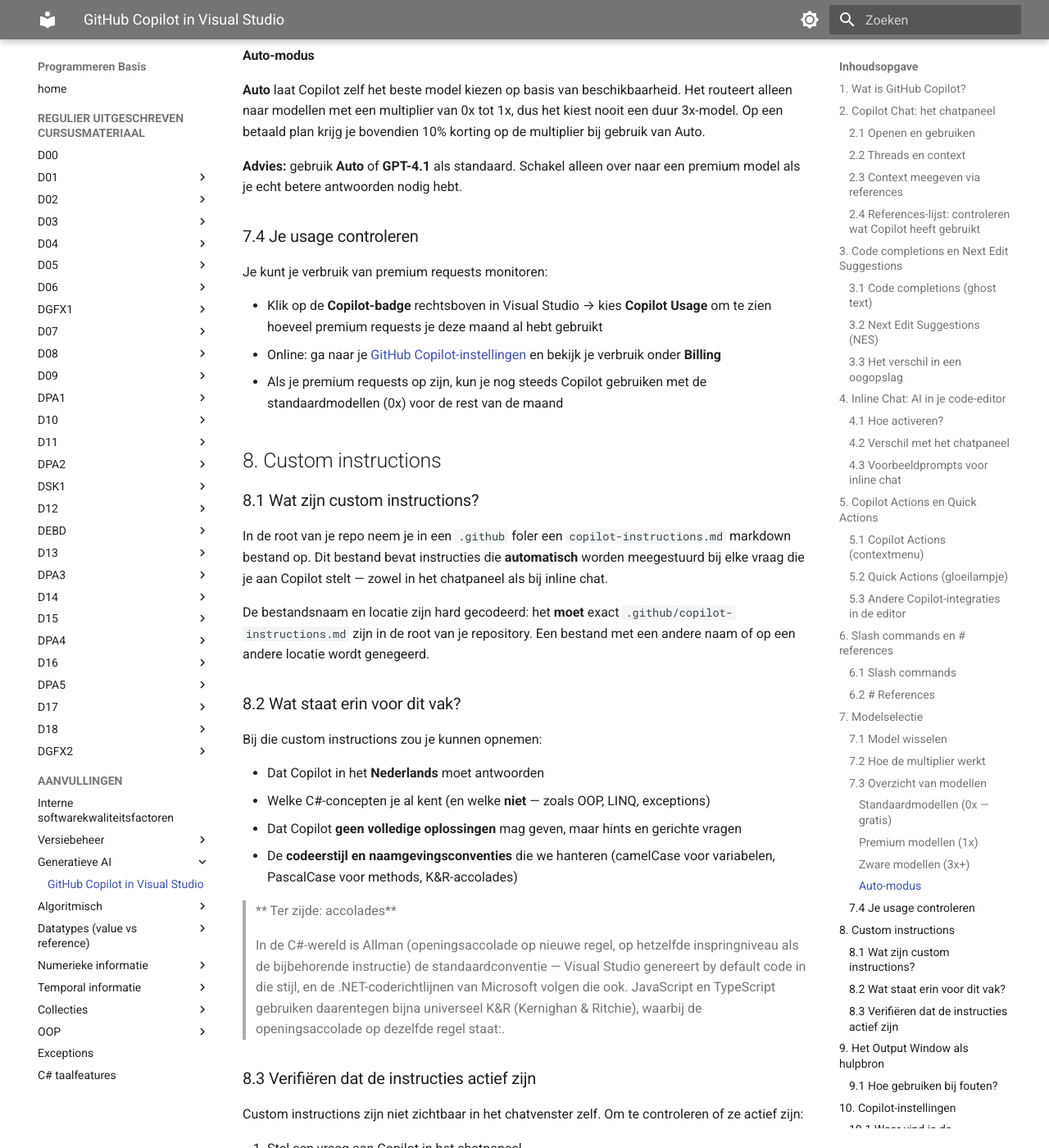
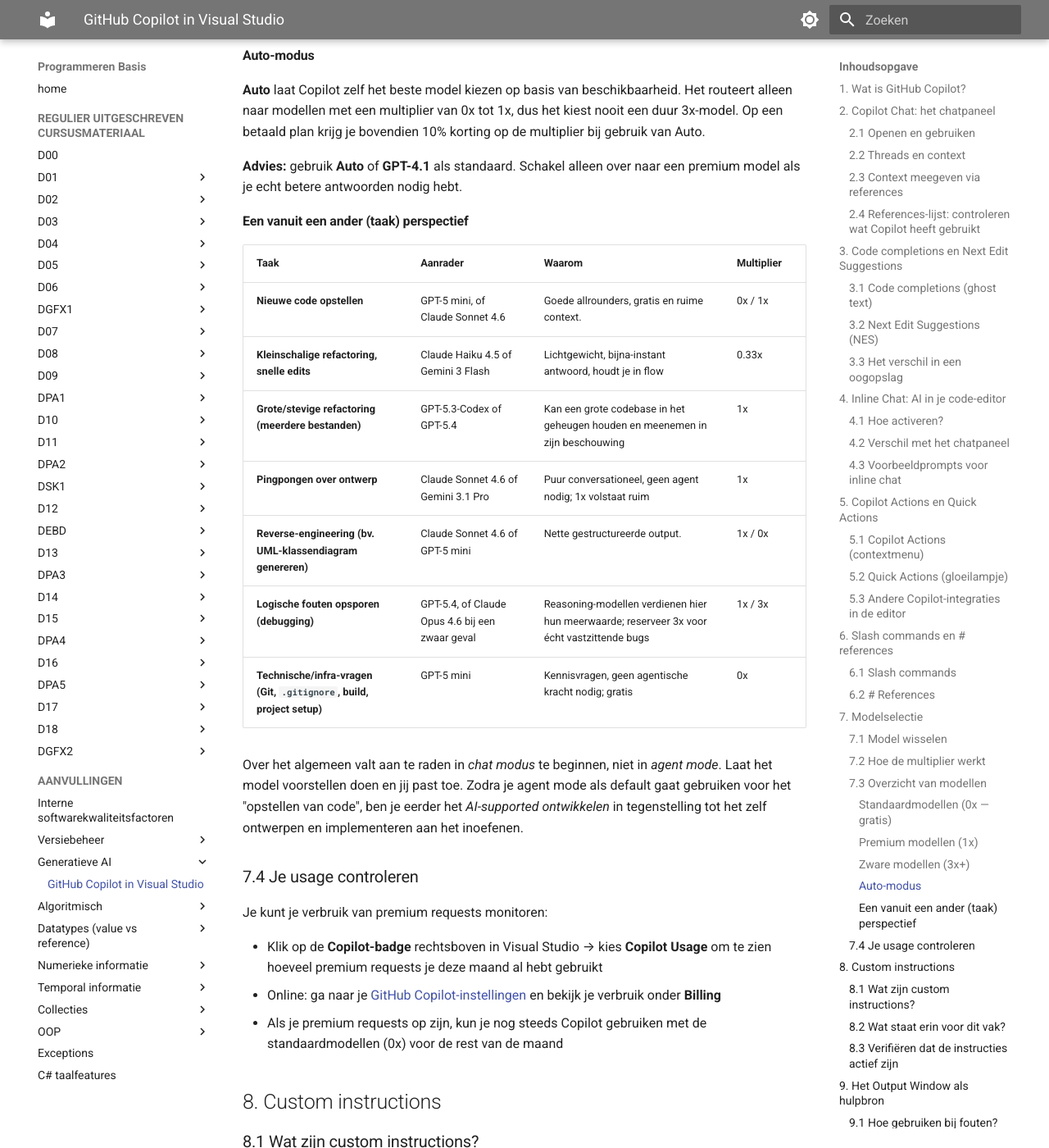
Before and after one commit to GRAD-PRG/PB, an MkDocs documentation site: the page built from docs/Aanvulling - GitHub Copilot in Visual Studio.md, in a window 1280 px wide and 1400 px high, scrolled down 7742 px. Shown: the whole window at 82% size. Built offline with MkDocs 1.6.1 and Material for MkDocs 9.7.7, drawn with Linux system fonts in a browser that asks for light colours.

Commit message:
update over verschillende LLM modellen

```diff
--- a/docs/Aanvulling - GitHub Copilot in Visual Studio.md
+++ b/docs/Aanvulling - GitHub Copilot in Visual Studio.md
@@ -239,6 +239,20 @@
 
 **Advies:** gebruik **Auto** of **GPT-4.1** als standaard. Schakel alleen over naar een premium model als je echt betere antwoorden nodig hebt.
 
+#### Een vanuit een ander (taak) perspectief
+
+| Taak | Aanrader | Waarom | Multiplier |
+|---|---|---|---|
+| **Nieuwe code opstellen** | GPT-5 mini, of Claude Sonnet 4.6 | Goede allrounders, gratis en ruime context. | 0x / 1x |
+| **Kleinschalige refactoring, snelle edits** | Claude Haiku 4.5 of Gemini 3 Flash | Lichtgewicht, bijna-instant antwoord, houdt je in flow | 0.33x |
+| **Grote/stevige refactoring (meerdere bestanden)** | GPT-5.3-Codex of GPT-5.4 | Kan een grote codebase in het geheugen houden en meenemen in zijn beschouwing | 1x |
+| **Pingpongen over ontwerp** | Claude Sonnet 4.6 of Gemini 3.1 Pro | Puur conversationeel, geen agent nodig; 1x volstaat ruim | 1x |
+| **Reverse-engineering (bv. UML-klassendiagram genereren)** | Claude Sonnet 4.6 of GPT-5 mini | Nette gestructureerde output. | 1x / 0x |
+| **Logische fouten opsporen (debugging)** | GPT-5.4, of Claude Opus 4.6 bij een zwaar geval | Reasoning-modellen verdienen hier hun meerwaarde; reserveer 3x voor écht vastzittende bugs | 1x / 3x |
+| **Technische/infra-vragen (Git, `.gitignore`, build, project setup)** | GPT-5 mini | Kennisvragen, geen agentische kracht nodig; gratis | 0x |
+
+Over het algemeen valt aan te raden in *chat modus* te beginnen, niet in *agent mode*.  Laat het model voorstellen doen en jij past toe.  Zodra je agent mode als default gaat gebruiken voor het "opstellen van code", ben je eerder het *AI-supported ontwikkelen* in tegenstelling tot het zelf ontwerpen en implementeren aan het inoefenen.
+
 ### 7.4 Je usage controleren
 
 Je kunt je verbruik van premium requests monitoren:
```
